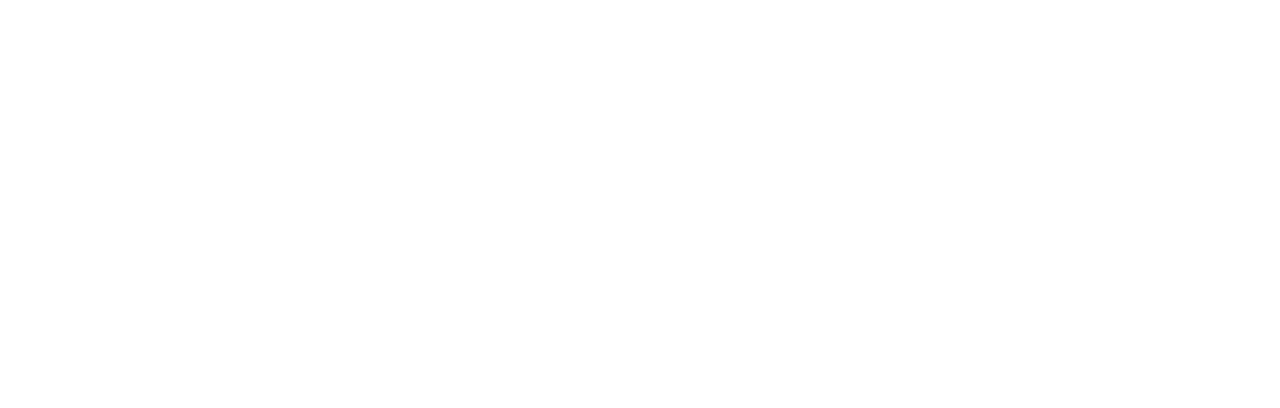
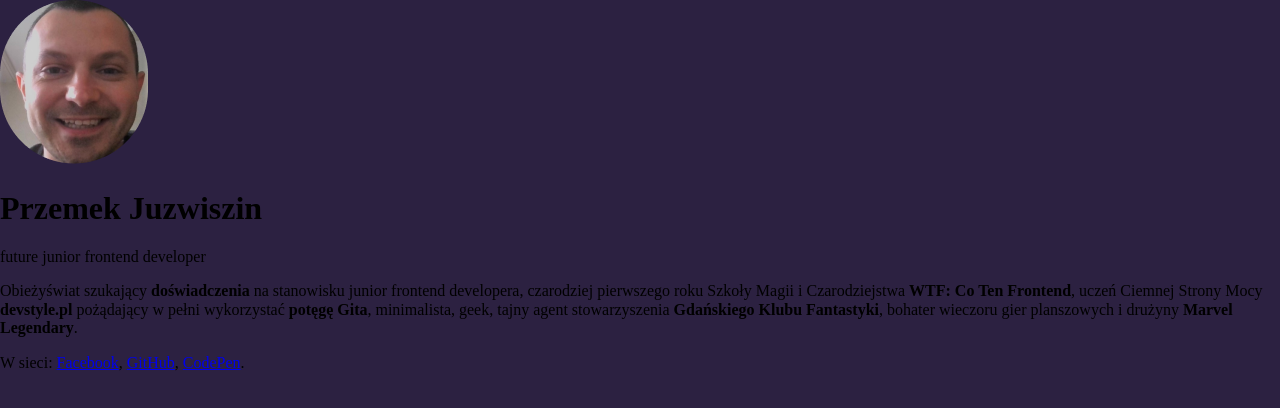
Before and after one commit to przemekjuzwiszin/my_business_card, a plain HTML site: page index.html in a window 1280 px wide. Drawn offline with Linux system fonts and the light colour scheme.

Commit message:
feat: html structule/content

```diff
--- a/css/style.css
+++ b/css/style.css
@@ -5,3 +5,7 @@ html {
 *, *::after, *::before {
     box-sizing: inherit;
 }
+
+body {
+    background-color: #2C2141;
+}
--- a/index.html
+++ b/index.html
@@ -1,5 +1,6 @@
 <!DOCTYPE html>
 <html lang="pl">
+
 <head>
     <meta charset="UTF-8">
     <meta name="viewport" content="width=device-width, initial-scale=1.0">
@@ -7,7 +8,39 @@
     <link rel="stylesheet" href="css/normalize.css">
     <link rel="stylesheet" href="css/style.css">
 </head>
+
 <body>
+    <main class="card">
+        <article class="person">
+            <img class="person__photo" src="img/avatar.png">
+            <div>
+                <header class="person__header">
+                    <h1 class="person__name">
+                        Przemek Juzwiszin
+                    </h1>
+                    <span class="person__position">future junior frontend developer</span>
+                </header>
+
+                <p class="person__description">Obieżyświat szukający <strong
+                        class="person__special">doświadczenia</strong> na stanowisku junior frontend developera,
+                    czarodziej pierwszego
+                    roku Szkoły Magii i Czarodziejstwa <strong class="person__special">WTF: Co Ten Frontend</strong>,
+                    uczeń Ciemnej Strony Mocy <strong class="person__special">devstyle.pl</strong>
+                    pożądający w pełni wykorzystać <strong class="person__special">potęgę Gita</strong>, minimalista,
+                    geek, tajny agent stowarzyszenia <strong class="person__special">Gdańskiego
+                        Klubu Fantastyki</strong>, bohater wieczoru gier planszowych i drużyny <strong
+                        class="person__special">Marvel Legendary</strong>.
+                </p>
+                <p class="person__description">
+                    W sieci:
+                    <a class="person__link" href="https://www.facebook.com/przemek.juzwiszin.3/">Facebook</a>,
+                    <a class="person__link" href="https://github.com/przemekjuzwiszin">GitHub</a>,
+                    <a class="person__link" href="https://codepen.io/przemek-juzwiszin">CodePen</a>.
+                </p>
+            </div>
+        </article>
+    </main>
 
 </body>
+
 </html>
```
